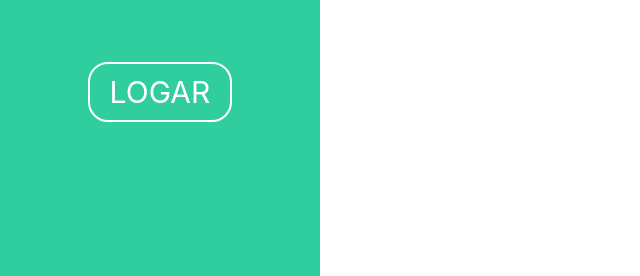
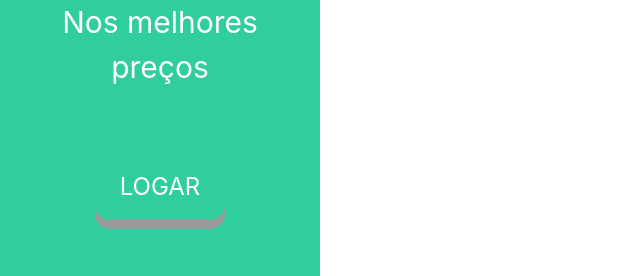
Before and after one commit to ricardoramospereira/Imobiliaria, a Django app: page /auth/cadastro/ in a window 1280 px wide. Shown: the part 524-800 px from the top of the page, without its empty margins (0-640 px from the left). Run offline with Django 4.2, Linux system fonts and the light colour scheme.

Commit message:
css_buttom

```diff
--- a/autenticacao/templates/cadastro.html
+++ b/autenticacao/templates/cadastro.html
@@ -14,7 +14,7 @@
             <div class="col-md-3 sidebar">
                 <div class="logo_sidebar">
                     <h2 class="logo">
-                        <img class="img_logo_sidebar" src="">IMOBI
+                        <img class="img_logo_sidebar" src="">Imobiliária
                     </h2>
                 </div>
                 <div class="corpo_sidebar">
--- a/templates/static/autenticacao/css/cadastro.css
+++ b/templates/static/autenticacao/css/cadastro.css
@@ -39,16 +39,27 @@
 }
 
 .btn_logar {
-    color: white;
-    font-size: 30px;
-    border: 2px solid white;
-    padding: 10px 20px 10px 20px;
-    border-radius: 20px;
+    display: inline-block;
+    padding: 15px 25px;
+    font-size: 24px;
+    cursor: pointer;
+    text-align: center;
+    text-decoration: none;
+    outline: none;
+    color: #fff;
+
+    border-radius: 15px;
+    box-shadow: 0 9px #999;
 }
 
 .btn_logar:hover {
-    text-decoration: none;
-    color: white;
+    background-color: #3e8e41
+}
+
+.btn_logar:active {
+    background-color: #3e8e41;
+    box-shadow: 0 5px #666;
+    transform: translateY(4px);
 }
 
 .area_cadastrar {
```
